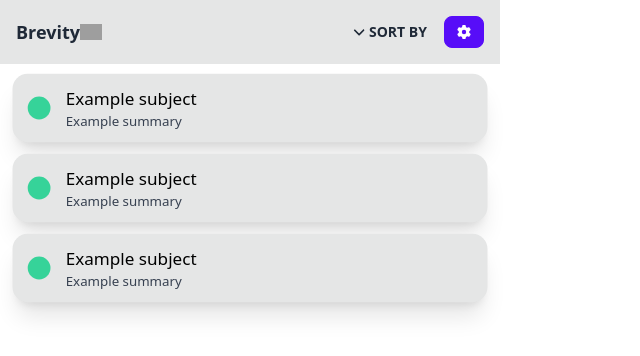
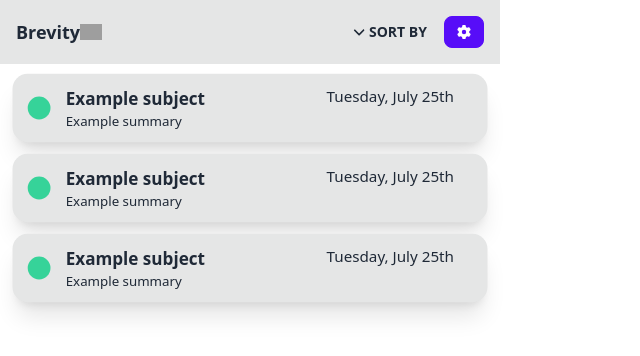
Before and after one commit to noahsmiths/brevity, a React (Create React App) app in the folder frontend/: page / in a window 1280 px wide. Shown: the top 356 px of the page, without its empty margins (0-640 px from the left). Built offline with nearby package versions, Linux system fonts and the light colour scheme; grey boxes are pictures that could not be loaded.

Commit message:
Update index.js

```diff
--- a/frontend/src/components/EmailCard/index.js
+++ b/frontend/src/components/EmailCard/index.js
@@ -20,12 +20,12 @@ export default function EmailCard(props) {
       <div class="w-11 pr-2">
         <div class="rounded-full mt-3 h-6 w-6 ml-1 bg-success"></div>
       </div>
-      <div class="">
-        <p class="text-lg text-black">Example subject</p>
-        <p class="text-sm text-gray-700">Example summary</p>
-        <div>
-        </div>
+      <div class="flex flex-col">
+        <p class="text-lg font-bold">Example subject</p>
+        <p class="text-sm ">Example summary</p>
       </div>
+      <p class="ml-32">Tuesday, July 25th</p>
+
     </div>
   );
 }
```
